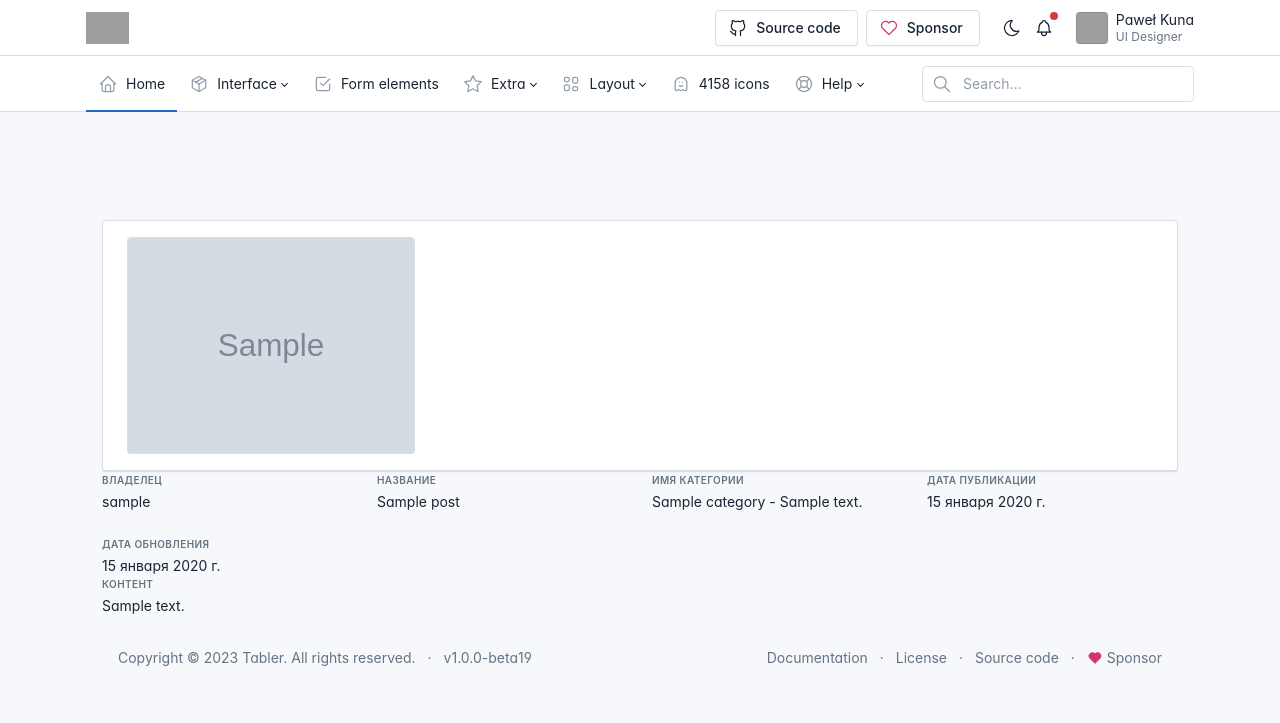
After one commit to Dasifue/PyStagram, a Django app: page /post/details/1 in a window 1280 px wide. The commit adds this page. Shown: the top 723 px of the page. Run offline with Django 4.2, Linux system fonts and the light colour scheme; tables that the repository leaves empty hold one stand-in row (values such as "Sample post"); grey boxes marked "Sample" are stand-in pictures; some libraries are stand-ins or nearby versions; some web fonts are replaced; grey boxes are pictures that could not be loaded.

Commit message:
post_detaails

```diff
--- /dev/null
+++ b/account/urls.py
@@ -0,0 +1,7 @@
+from django.urls import path
+
+app_name = "account"
+
+urlpatterns = [
+
+]
--- a/blog/models.py
+++ b/blog/models.py
@@ -24,6 +24,7 @@ class Post(models.Model):
     def __str__(self):
         return self.title
 
+
     class Meta:
         verbose_name = "Публикация"
         verbose_name_plural = "Публикации"
--- /dev/null
+++ b/blog/urls.py
@@ -0,0 +1,13 @@
+from django.urls import path
+
+from .views import (
+    posts_list,
+    post_details
+)
+
+app_name = "blog"
+
+urlpatterns = [
+    path("", posts_list, name="posts_list"),
+    path("post/details/<int:pk>", post_details,name="post_details"  ),
+]
--- a/blog/views.py
+++ b/blog/views.py
@@ -2,7 +2,7 @@ from django.shortcuts import render
 
 from .models import Post, Category
 
-def main_page(request):
+def posts_list(request):
     posts = Post.objects.all()
     categories = Category.objects.all()
 
@@ -30,12 +30,21 @@ def get_posts_by_category(request, pk):
     }
     return render(request, "categoty_posts.html", context)
 
+# <<<<<<< HEAD
 
-#Hello My group
-"""
-hahahhahahahaha
-hahahahahaha
-hahahahaha
+# #Hello My group
+# """
+# hahahhahahahaha
+# hahahahahaha
+# hahahahaha
 
 
-"""
+# """
+# =======
+# #Hello My group
+# """
+
+
+
+# hahahahaha"""
+# >>>>>>> 53302c324c4b6e3108db72da9199dac0cf366bcb
--- a/main/settings.py
+++ b/main/settings.py
@@ -131,3 +131,6 @@ MEDIA_URL = "/media/"
 MEDIA_ROOT = BASE_DIR / "media"
 
 AUTH_USER_MODEL = 'account.User'
+"""
+ghdgfdzfghjgfdfhgfdhgf
+"""
--- a/main/urls.py
+++ b/main/urls.py
@@ -1,34 +1,16 @@
-"""
-URL configuration for main project.
-
-The `urlpatterns` list routes URLs to views. For more information please see:
-    https://docs.djangoproject.com/en/4.2/topics/http/urls/
-Examples:
-Function views
-    1. Add an import:  from my_app import views
-    2. Add a URL to urlpatterns:  path('', views.home, name='home')
-Class-based views
-    1. Add an import:  from other_app.views import Home
-    2. Add a URL to urlpatterns:  path('', Home.as_view(), name='home')
-Including another URLconf
-    1. Import the include() function: from django.urls import include, path
-    2. Add a URL to urlpatterns:  path('blog/', include('blog.urls'))
-"""
 from django.contrib import admin
-from django.urls import path
+from django.urls import path, include
 
 from django.conf import settings
 from django.conf.urls.static import static
 
-from blog import views
 
 urlpatterns = [
     path('admin/', admin.site.urls),
+    path('account/', include('account.urls')),
+    path('', include('blog.urls'))
 
-    #-----Blog-----
-    path('', views.main_page, name="main_page"),
-    # path('post/details/<int:pk>', views.post_details, name="post_details"),
-    # path('post/category/<int:pk>', views.get_posts_by_category, name="category_posts")
+
 ]
 
 if settings.DEBUG:
--- a/templates/base.html
+++ b/templates/base.html
@@ -593,15 +593,15 @@
 
 
 
-
         <div class="page-body">
             <div class="container-xl">
                 {% block content %}
-                    Default content
+                    {% for post in posts %}
+                      {{ post }}
+                    {% endfor%}
                 {% endblock %}
             </div>
-        </div>
-
+         </div>
 
 
 
--- /dev/null
+++ b/templates/post_details.html
@@ -0,0 +1,66 @@
+{% extends "base.html" %}
+{% load static %}
+
+{% block content %}
+
+
+<div class="page-wrapper">
+  <!-- Page header -->
+  <div class="page-header d-print-none">
+    <div class="container-xl">
+      <div class="row g-2 align-items-center">
+        <div class="col">
+
+        </div>
+      </div>
+    </div>
+  </div>
+  <!-- Page body -->
+  <div class="page-body">
+    <div class="container-xl">
+      <div class="card">
+        <div class="card-header">
+          <h3 class="card-title"></h3>
+          <!-- <img src="{{post.image.url}}" alt=""> -->
+          <div class="card" style="width: 18rem;">
+            <img src="{{post.image.url}}" class="card-img-top" alt="...">
+            <!-- <div class="card-body">
+              <h5 class="card-title">Card title</h5>
+              <p class="card-text">Some quick example text to build on the card title and make up the bulk of the card's content.</p>
+              <a href="#" class="btn btn-primary">Go somewhere</a> -->
+            </div>
+          </div>
+        </div>
+        <div class="card-body">
+          <div class="datagrid">
+            <div class="datagrid-item">
+              <div class="datagrid-title">Владелец</div>
+              <div class="datagrid-content">{{post.owner}}</div>
+            </div>
+            <div class="datagrid-item">
+              <div class="datagrid-title">Название</div>
+              <div class="datagrid-content">{{post.title}}</div>
+            </div>
+            <div class="datagrid-item">
+              <div class="datagrid-title">Имя категории</div>
+              <div class="datagrid-content">{{post.category_id}}</div>
+            </div>
+            <div class="datagrid-item">
+              <div class="datagrid-title">Дата публикации</div>
+              <div class="datagrid-content">{{post.published}}</div>
+            </div>
+            <div class="datagrid-item">
+
+              <div class="datagrid-content">
+
+                </div>
+              </div>
+            </div>
+            <div class="datagrid-item">
+              <div class="datagrid-title">Дата обновления</div>
+              <div class="datagrid-content">{{post.updated}}</div>
+              <div class="datagrid-title">Контент</div>
+              <div class="datagrid-content">{{post.content}}</div>
+
+
+{% endblock %}
```
